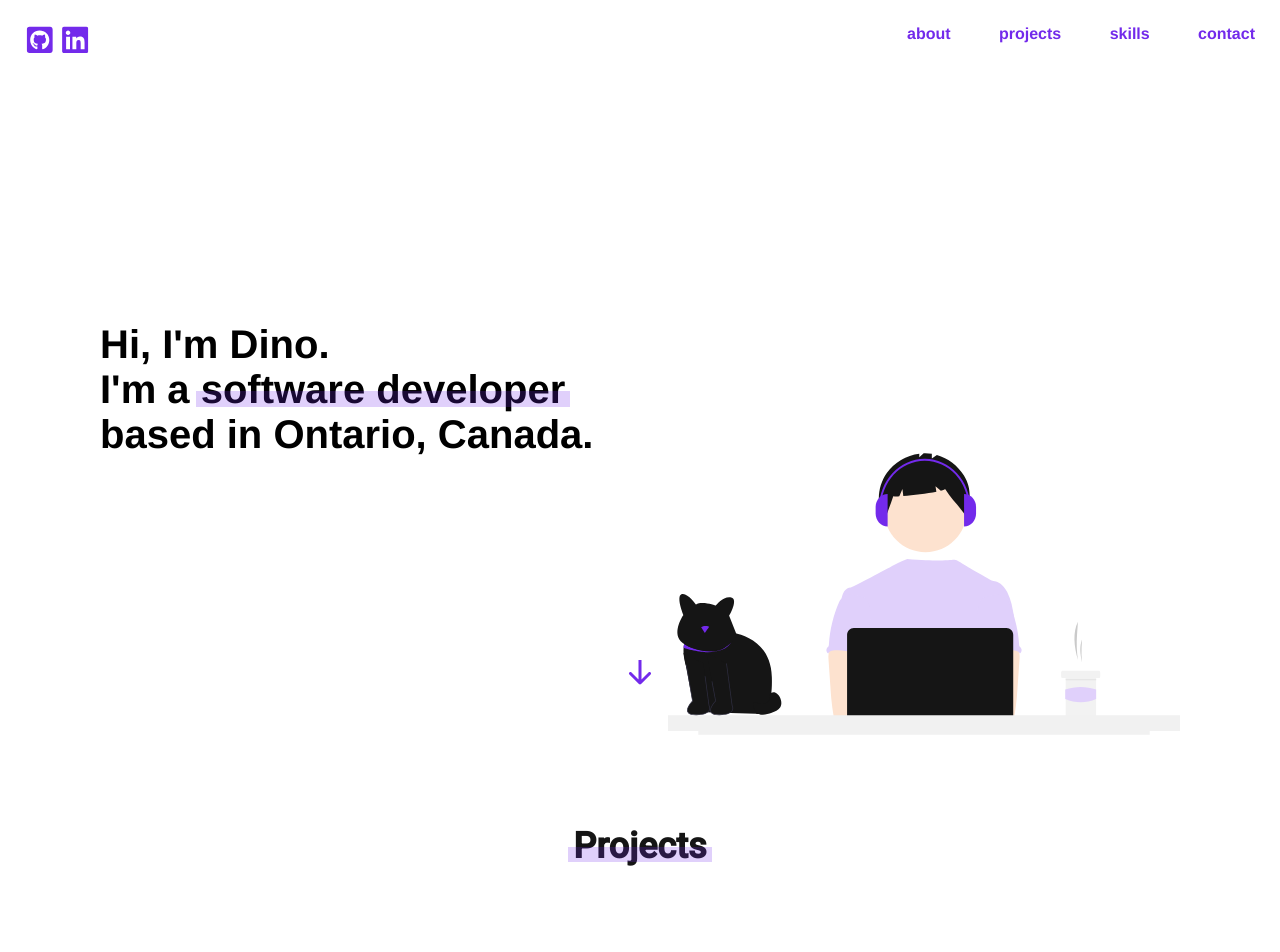
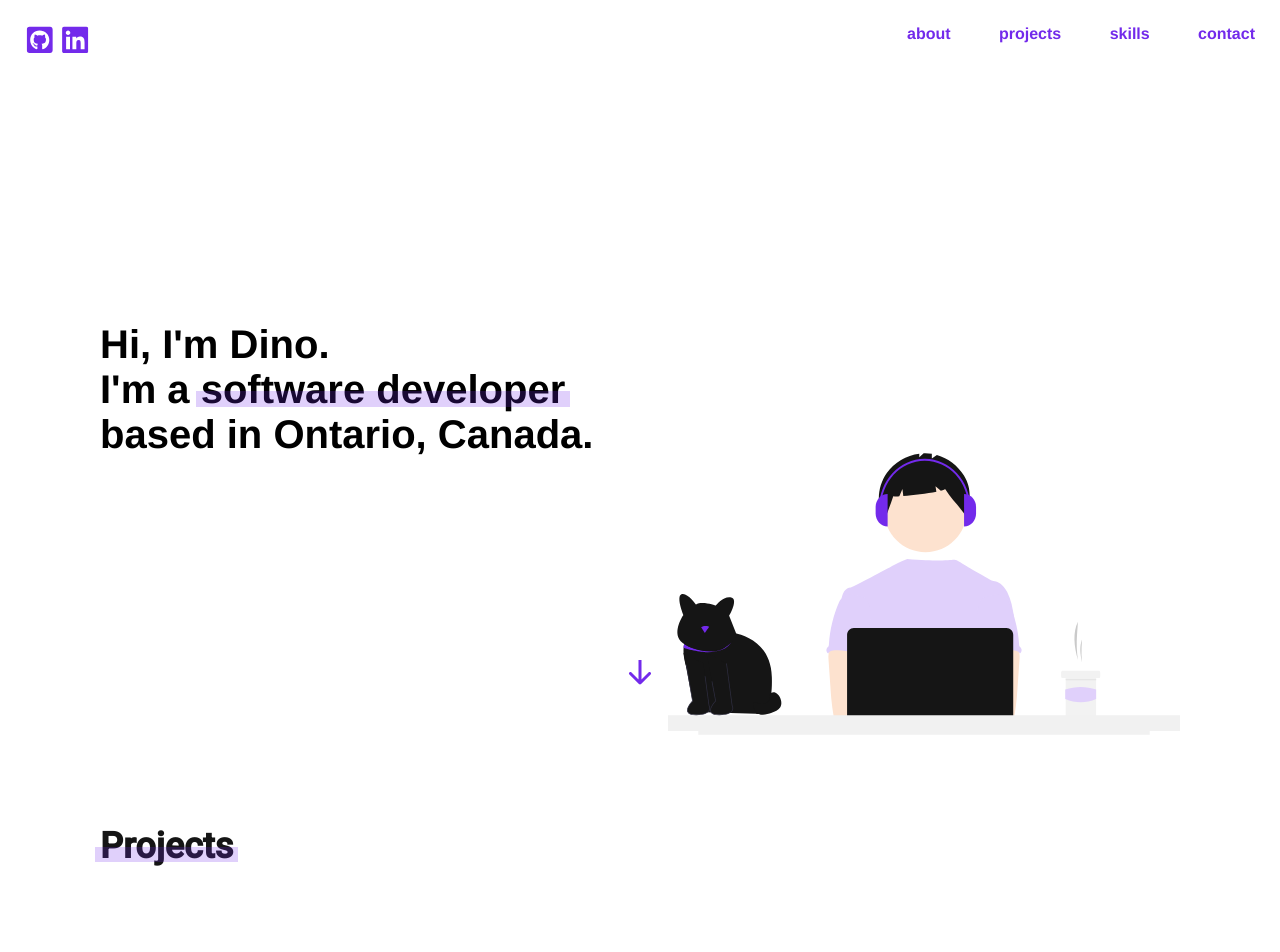
Before and after one commit to DinoPranjic/my-portfolio, a React (Create React App) app: page / in a window 1280 px wide. Shown: the top 952 px of the page. Built offline with nearby package versions, Linux system fonts and the light colour scheme; the HTML template or start-up script is replaced by a standard one.

Commit message:
Import Accent

```diff
--- a/src/components/Projects.tsx
+++ b/src/components/Projects.tsx
@@ -3,6 +3,7 @@ import styled from "styled-components";
 import Aos from 'aos';
 
 import theme from "../utils/theme";
+import { Accent } from "../utils/constants";
 import { WSIETImage } from "../assets";
 import { ISSTrackerImage } from "../assets";
 import { JabberImage } from "../assets";
@@ -13,27 +14,15 @@ const ProjectsContainer = styled.div`
   display: flex;
   flex-direction: column;
   justify-content: center;
-  align-items: center;
+
 `
 
-const Header = styled.h2`
+const ProjectHeader = styled.h2`
   font-family: ${theme.fonts.secondary};
   font-size: 36px;
   color: ${theme.colours.font};
   margin-bottom: 100px;
 
-  display: inline-block;
-  position: relative;
-  &::after {
-    content: '';
-    display: block;
-    position: absolute;
-    width: calc(100% + 10px);
-    height: 35%;
-    bottom: 5px;
-    left: -5px;
-    background-color: ${theme.colours.purpleAccent};
-  }
 `
 
 const ProjectCard = styled.div<{ isReversed: boolean }>`
@@ -147,9 +136,9 @@ const Projects = () => {
     <>
       <Wrapper>
         <ProjectsContainer>
-          <Header id="projects">
-            Projects
-          </Header>
+          <ProjectHeader id="projects">
+            <Accent>Projects</Accent>
+          </ProjectHeader>
         {projects.map((project, index) => {
           const isReversed = index % 2 !== 0;
           return (
```
